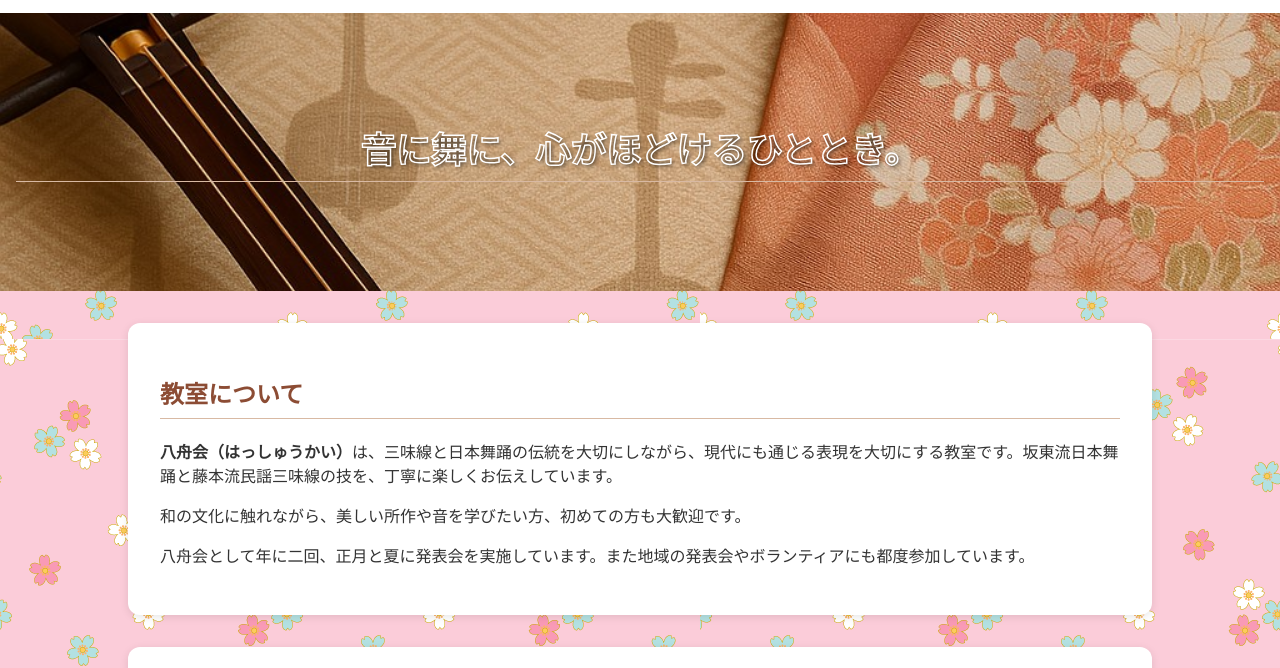
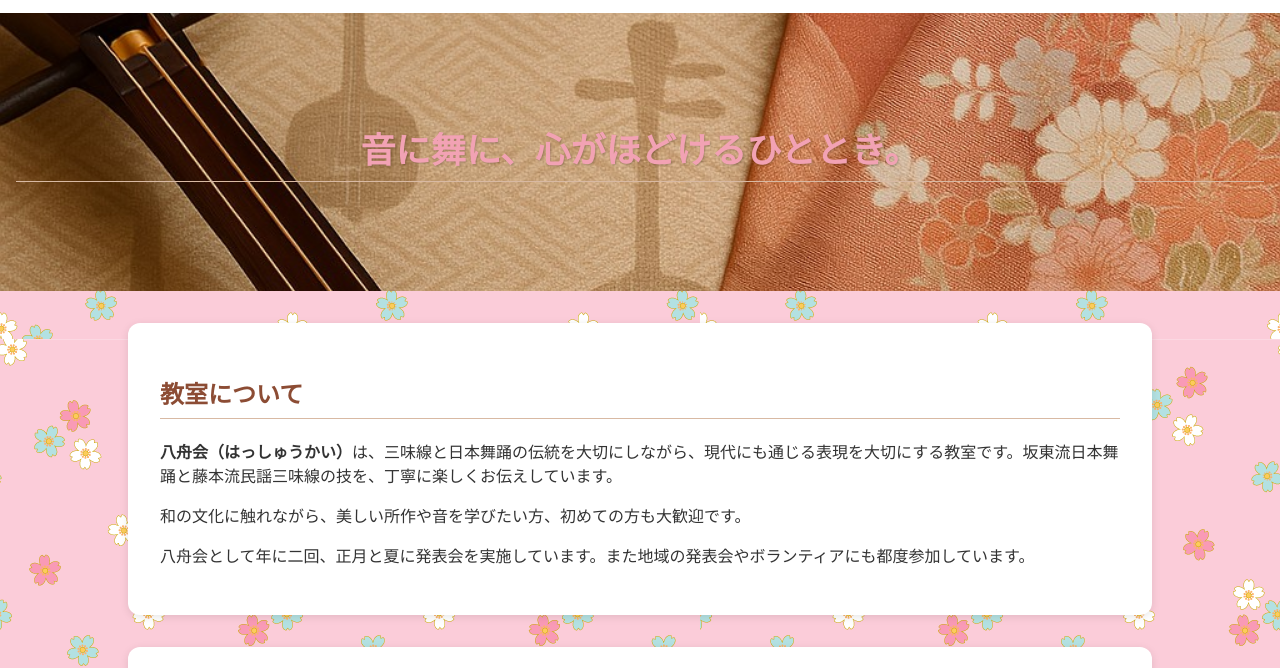
Before and after one commit to fuminico/hashukai, a plain HTML site: page index.html in a window 1280 px wide. Shown: the part 151-819 px from the top of the page. Drawn offline with nearby package versions, Linux system fonts and the light colour scheme.

Commit message:
Add files via upload

```diff
--- a/index.html
+++ b/index.html
@@ -99,10 +99,8 @@
     .hero-text {
       font-size: 2.2rem;
       font-weight: bold;
-      color: transparent;
-      -webkit-text-stroke: 1.5px white;
-      text-stroke: 1.5px white;
-      text-shadow: 2px 2px 4px rgba(0,0,0,0.5);
+      color: #f2a2b4; /* 桜色 */
+      text-shadow: 1px 1px 2px rgba(0,0,0,0.2);
     }
 
   </style>
@@ -187,7 +185,7 @@
 
   <section id="contact" class="section">
     <h2>お問い合わせ</h2>
-    <form>
+    <form action="https://formspree.io/f/xnqekkdw" method="POST">
       <label>お名前<br><input type="text" name="name"></label><br>
       <label>メールアドレス<br><input type="email" name="email"></label><br>
       <label>お問い合わせ内容<br><textarea name="message" rows="5"></textarea></label><br>
```
